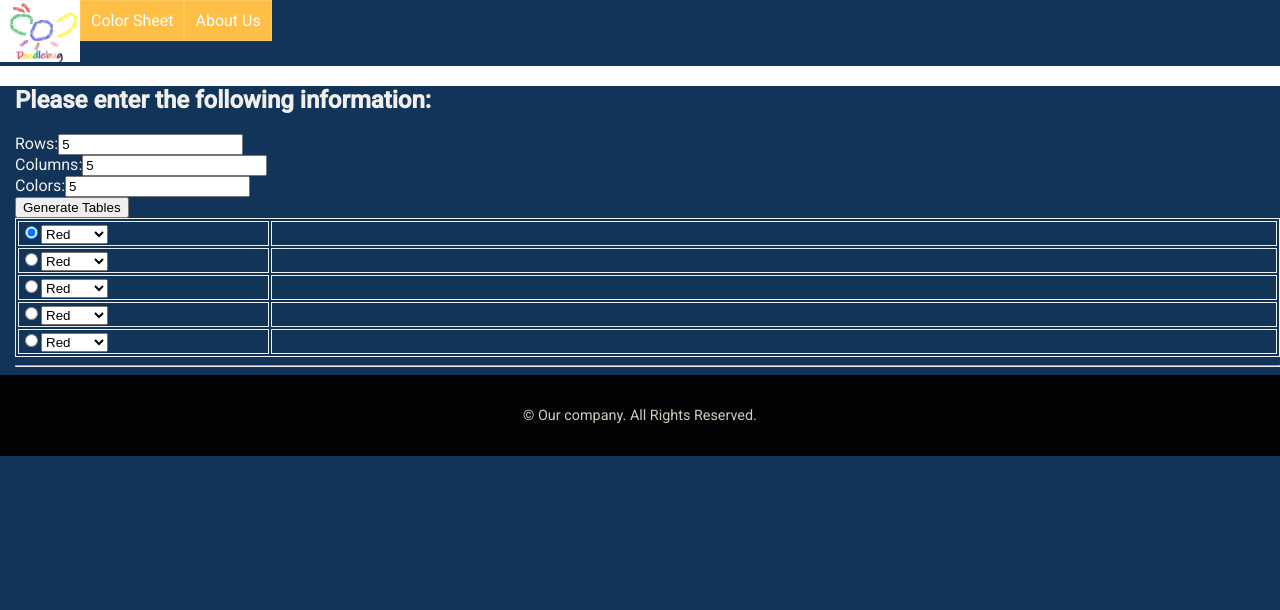
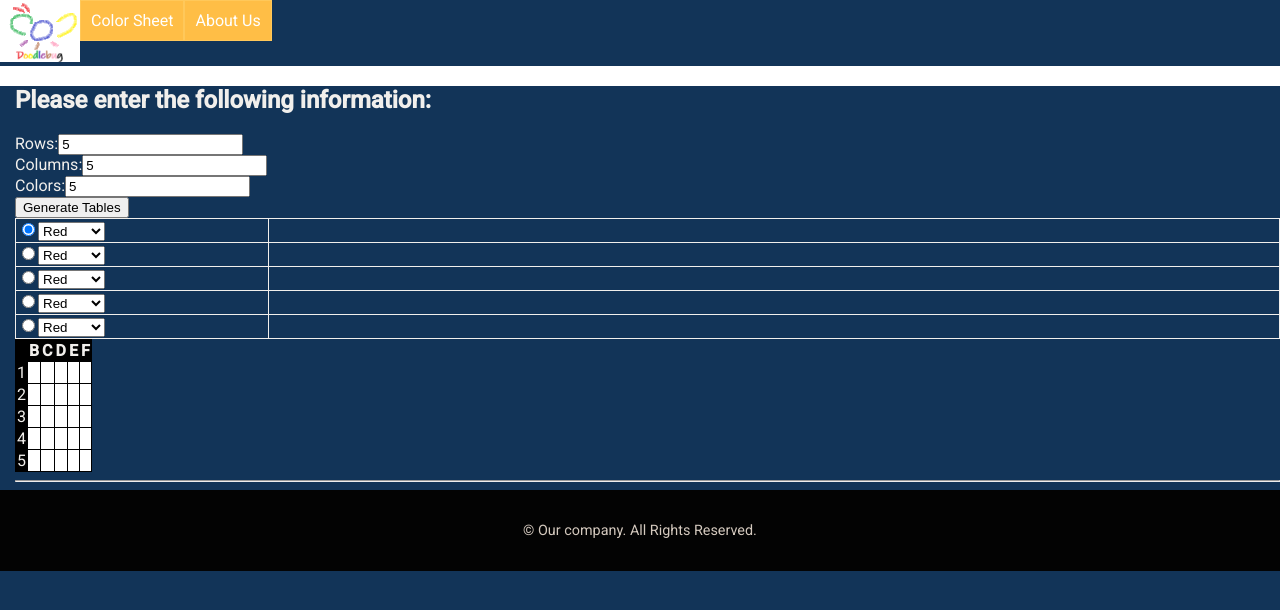
Before and after one commit to ethanfantl/Color-coordinate-website, an Angular app in the folder team-project/: page / in a window 1280 px wide. Both pictures are taken after typing "5", "5", "5" into the empty fields and a click on the button "Generate Tables". Shown: the top 610 px of the page. Built offline with nearby package versions, Linux system fonts and the light colour scheme.

Commit message:
Second table in progress

```diff
--- a/team-project/src/app/pages/home/home.component.css
+++ b/team-project/src/app/pages/home/home.component.css
@@ -8,3 +8,16 @@ body {
     color: #F1EFEC;
     margin-left: 15px;
 }
+table, th, td {
+    border: 1px solid black;
+    border-collapse: collapse;
+  }
+  th {
+    background-color: black;
+  }
+  .row-header {
+    background-color: black;
+  }
+  .Individualcell {
+    background-color: white;
+  }
--- a/team-project/src/app/pages/home/home.component.html
+++ b/team-project/src/app/pages/home/home.component.html
@@ -45,5 +45,33 @@
     </table>
 </div>
 <p *ngIf="showTables && colorTable.length === 0">Table is empty!</p>
+
+
+<!-- TABLE  2 -->
+<table *ngIf="showTables" class="table-2">
+    <thead>
+        <tr>
+        <th></th> <!-- The empty one -->
+        <th *ngFor="let AThroughZ of generateExcelArray(colsInputElement.value)">
+          {{AThroughZ}}
+        </th>
+        </tr>
+    </thead>
+    <tbody>
+
+        <tr *ngFor="let rowNumber of getRowNumbers(rowsInputElement.value)">
+        <td class="row-header">{{rowNumber + 1}}</td>
+        <td *ngFor="let colNumber of getColumnNumbers(colsInputElement.value)"
+            class="Individualcell"
+            (click)="createTableClickAnnouncement(rowNumber, colNumber)">
+        </td>
+        </tr>
+
+
+    </tbody>
+</table>
+
+
+
 <hr/>
 </body>
--- a/team-project/src/app/pages/home/home.component.ts
+++ b/team-project/src/app/pages/home/home.component.ts
@@ -142,4 +142,47 @@ export class HomeComponent {
     return this.colorTable.some((row, idx) => row.color === color && idx !== currentIndex);
   }
 
+  convertIndexToExcelFormat(index: number): string {
+    let toBeReturned = '';
+    let dividor = index + 1;
+    let leftOver: number;
+
+    while (dividor > 0) {
+        leftOver = (dividor - 1) % 26;
+        toBeReturned = String.fromCharCode(65 + dividor) + toBeReturned;
+        dividor = Math.floor((dividor - leftOver) / 26);
+    }
+    return toBeReturned;
 }
+  generateExcelArray(lengthString: string): string[] {
+    let length: number = Number(lengthString);
+    let headers: string[] = [];
+    for (let i = 0; i < length; i++) {
+        headers.push(this.convertIndexToExcelFormat(i));
+    }
+    return headers;
+  }
+  getColumnNumbers(lengthString: string): number[] {
+    let length: number = Number(lengthString);
+    let arrayOfNumbers: number[] = [];
+    for (let i =0; i < length; i++){
+      arrayOfNumbers.push(i);
+    }
+    return arrayOfNumbers;
+  }
+  getRowNumbers(lengthString: string): number[] {
+    let length: number = Number(lengthString);
+    let arrayOfNumbers: number[] = [];
+    for (let i =0; i < length; i++){
+      arrayOfNumbers.push(i);
+    }
+    return arrayOfNumbers;
+  }
+  createTableClickAnnouncement(rowNumber: number, colNumber:number) {
+    this.snackBar.open((this.convertIndexToExcelFormat(colNumber)).toString() + (rowNumber+1).toString(), "Close", {
+      duration: 2000,
+      verticalPosition:  'top',
+      horizontalPosition: 'center'
+    });
+  }
+}
```
